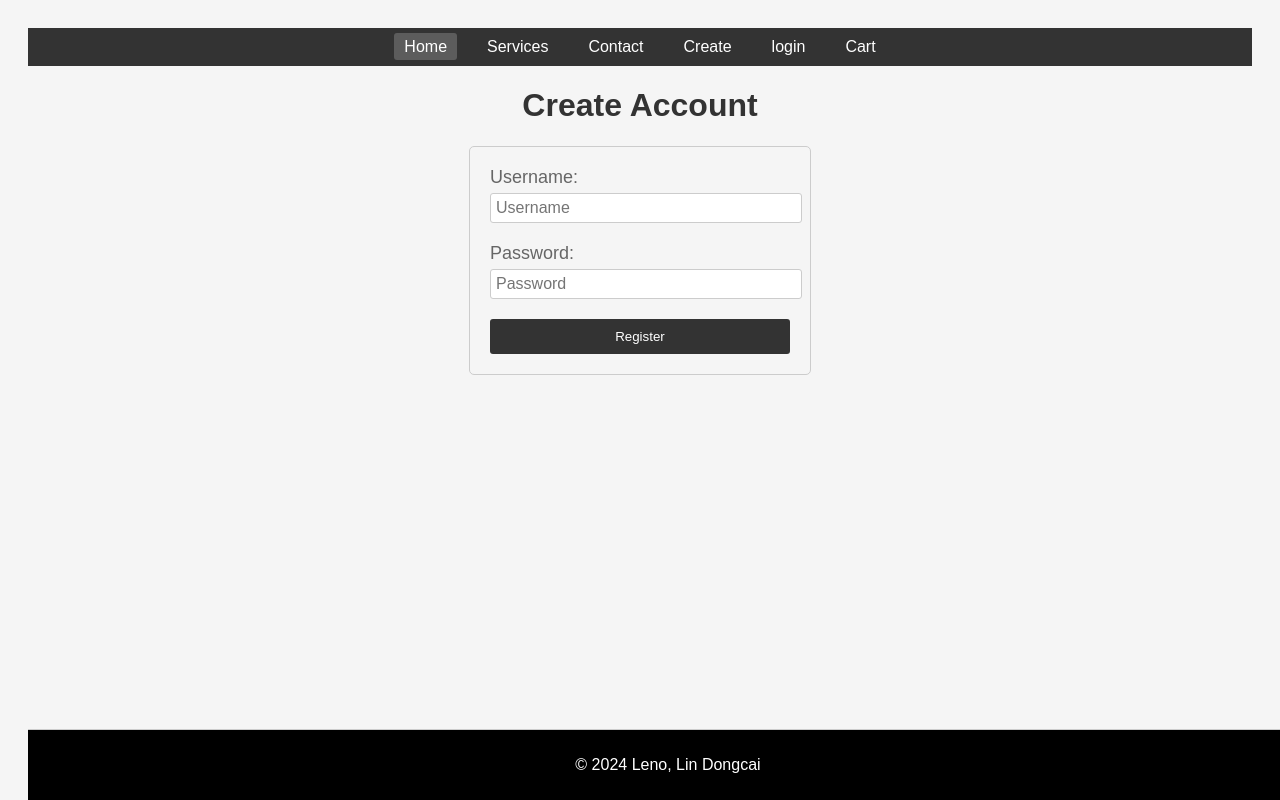
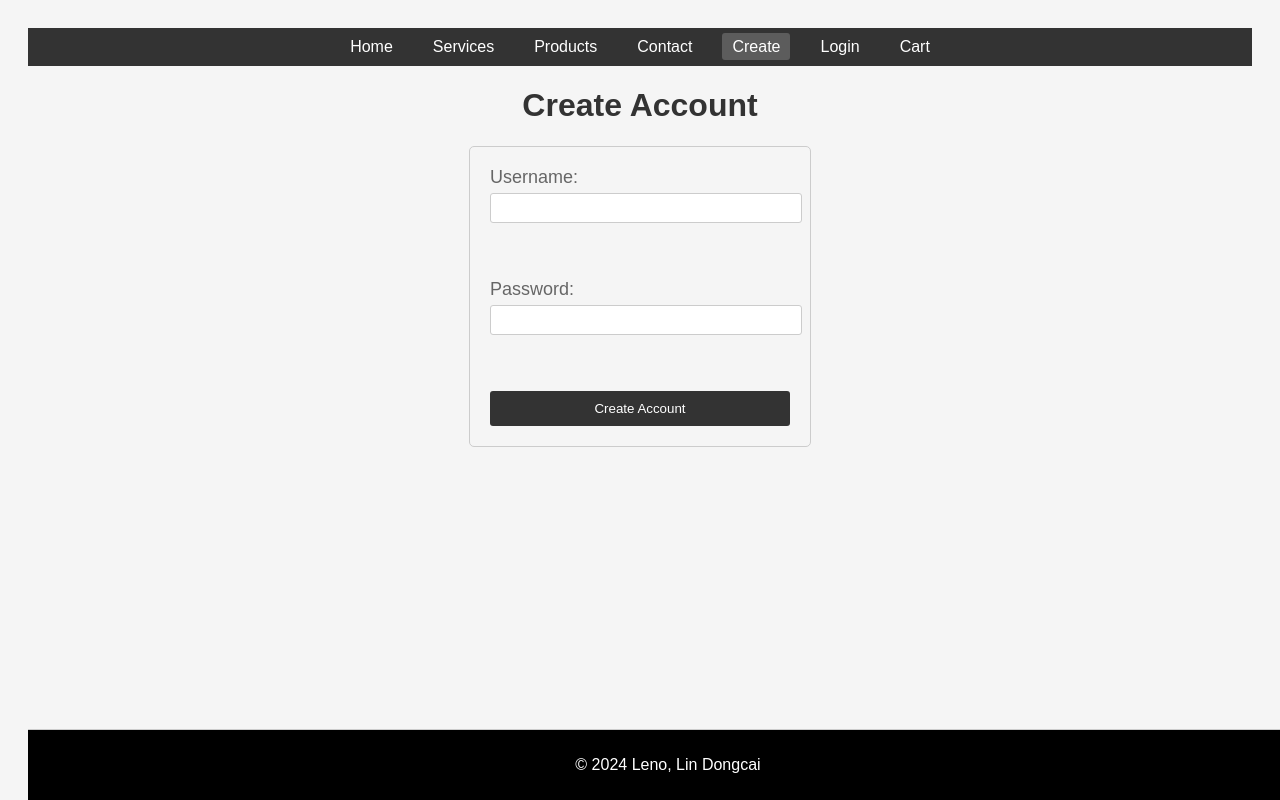
Before and after one commit to LenoLinDongcai/ICTWEB441-Assessment-Project-portfolio, a plain HTML site: page create.html in a window 1280 px wide. Drawn offline with Linux system fonts and the light colour scheme.

Commit message:
Update create.html

```diff
--- a/create.html
+++ b/create.html
@@ -9,30 +9,51 @@
 <body>
     <nav>
         <ul>
-            <li><a href="index.html" class="active">Home</a></li>
+            <li><a href="index.html">Home</a></li>
             <li><a href="services.html">Services</a></li>
+            <li><a href="products.html">Products</a></li>
             <li><a href="contact.html">Contact</a></li>
-            <li><a href="create.html">Create</a></li>
-            <li><a href="login.html">login</a></li>
+            <li><a href="create.html" class="active">Create</a></li>
+            <li><a href="login.html">Login</a></li>
             <li><a href="cart.html">Cart</a></li>
         </ul>
     </nav>
 
     <h1>Create Account</h1>
+
     <form id="registerForm">
-        <label for="username">Username:</label>
-        <input type="text" id="username" placeholder="Username" required>
+        <label for="registerAccount">Username:</label>
+        <input type="text" id="registerAccount" name="registerAccount" required><br><br>
+        <label for="registerPassword">Password:</label>
+        <input type="password" id="registerPassword" name="registerPassword" required><br><br>
+        <button type="button" onclick="register()">Create Account</button>
+    </form>
+    <p id="registerMessage"></p>
+    <script>
+        let registeredAccounts = {};
 
-        <label for="password">Password:</label>
-        <input type="password" id="password" placeholder="Password" required>
+        function register() {
+            const account = document.getElementById('registerAccount').value;
+            const password = document.getElementById('registerPassword').value;
 
-        <button type="submit">Register</button>
-    </form>
+            if (registeredAccounts[account]) {
+                document.getElementById('registerMessage').innerText = "账号已存在，请选择其他账号。";
+            } else {
+                registeredAccounts[account] = password;
+                document.getElementById('registerMessage').innerText = "Registration successful, wait for 2 seconds, please log in.";
+                setTimeout(() => {
+                    window.location.href = 'login.html';
+                }, 2000);
+            }
+        }
+    </script>
+
+
 
     <footer>
         <p>&copy; 2024 Leno, Lin Dongcai</p>
     </footer>
 
-    <script src="style.js"></script>
+
 </body>
 </html>
```
